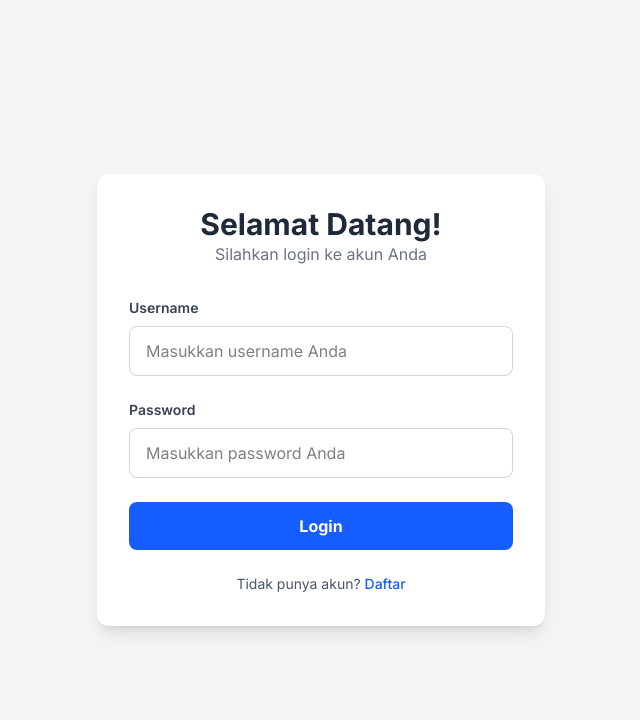
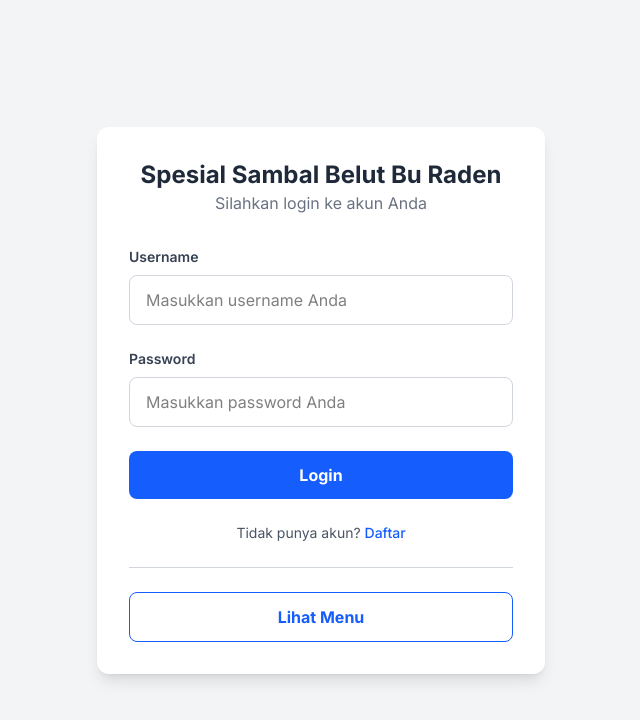
Before and after one commit to fikrahdamar/website-wm-sambal-belut, a PHP site: page /login.php in a window 1280 px wide. Shown: the top 720 px of the page, without its empty margins (319-959 px from the left). Run offline with PHP 8.4, Linux system fonts and the light colour scheme; style sheets or scripts are compiled from the project's sources.

Commit message:
Update login.php, nambah button buat lihat menu langsung

```diff
--- a/login.php
+++ b/login.php
@@ -17,7 +17,7 @@
 <body class="bg-gray-100 flex items-center justify-center min-h-screen">
     <div class="bg-white p-8 rounded-xl shadow-lg w-full max-w-md">
         <div class="text-center mb-8">
-            <h1 class="text-3xl font-bold text-gray-800">Selamat Datang!</h1>
+            <h1 class="text-2xl font-bold text-gray-800">Spesial Sambal Belut Bu Raden</h1>
             <p class="text-gray-500">Silahkan login ke akun Anda</p>
         </div>
         <form action="process/login_process.php" method="POST">
@@ -52,6 +52,11 @@
                 <p class="text-sm text-gray-600">
                     Tidak punya akun? <a href="register.php" class="font-medium text-blue-600 hover:text-blue-500">Daftar</a>
                 </p>
+                <hr class="my-6 border-gray-300">
+                <button type="button"
+                        class="w-full bg-white border border-blue-600 text-blue-600 font-bold py-3 px-4 rounded-lg focus:outline-none focus:shadow-outline transition duration-150 ease-in-out hover:bg-gray-100">
+                    Lihat Menu
+                </button>
             </div>
         </form>
     </div>
```
